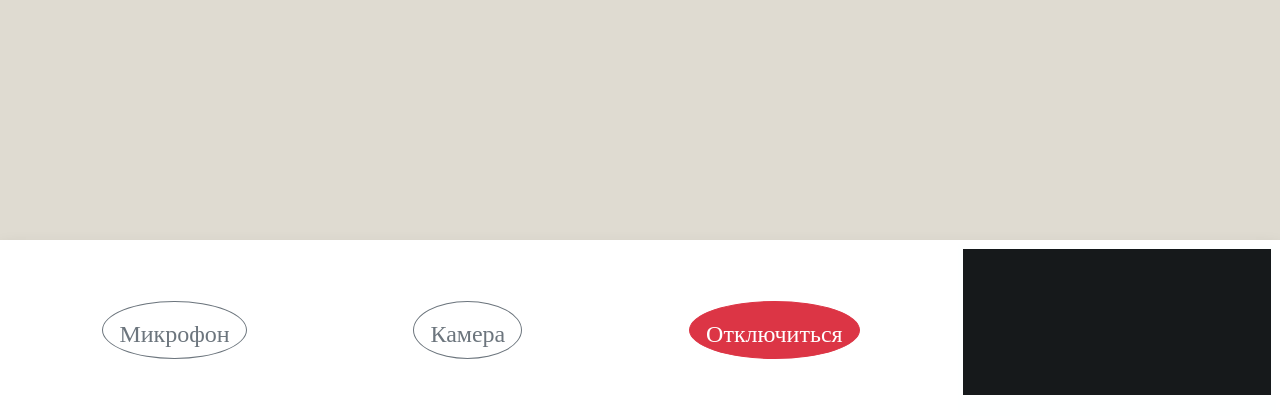
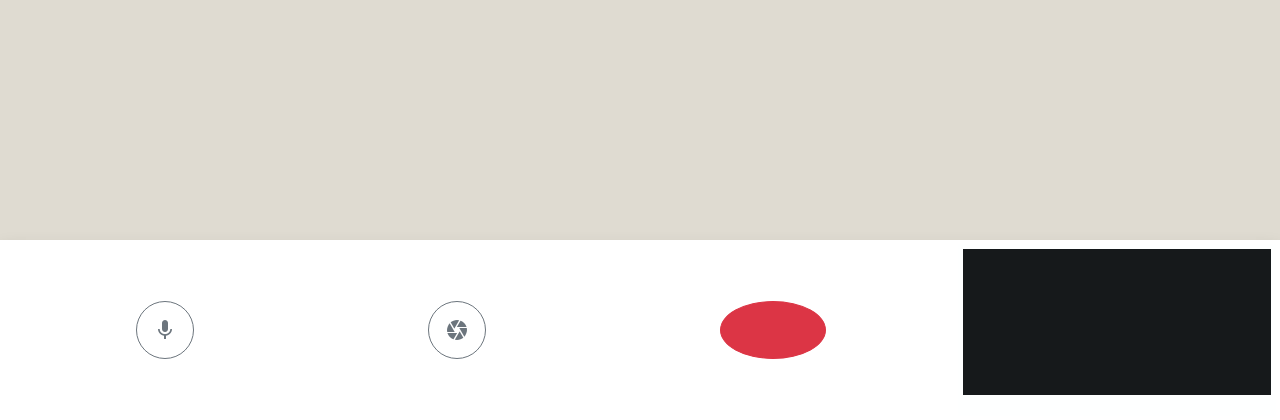
Before and after one commit to leon97leon/leon-chat, a Flask app: template templates/chatroom.html in a window 1280 px wide. Shown: the part 389-809 px from the top of the page. Run offline with Flask 2, Linux system fonts and the light colour scheme; the template is opened without the code that fills it, so the values that code supplies are empty; some libraries are stand-ins or nearby versions.

Commit message:
Update chatroom.html

```diff
--- a/templates/chatroom.html
+++ b/templates/chatroom.html
@@ -58,17 +58,17 @@
 
                 <button id="bttn_mute" class="btn btn-lg btn-outline-secondary rounded-circle">
                     <span id="mute_icon" class="material-icons pt-2">
-                        Микрофон
+                        mic
                     </span>
                 </button>
                 <button id="bttn_vid_mute"class="btn btn-lg btn-outline-secondary rounded-circle">
                     <span id="vid_mute_icon" class="material-icons pt-2">
-                        Камера
+                        camera
                     </span>
                 </button>
                 <button id="call_end" class="btn btn-lg btn-danger rounded-circle">
                     <span class="material-icons pt-2">
-                        Отключиться
+                        off
                     </span>
                 </button>
             </div>
```
